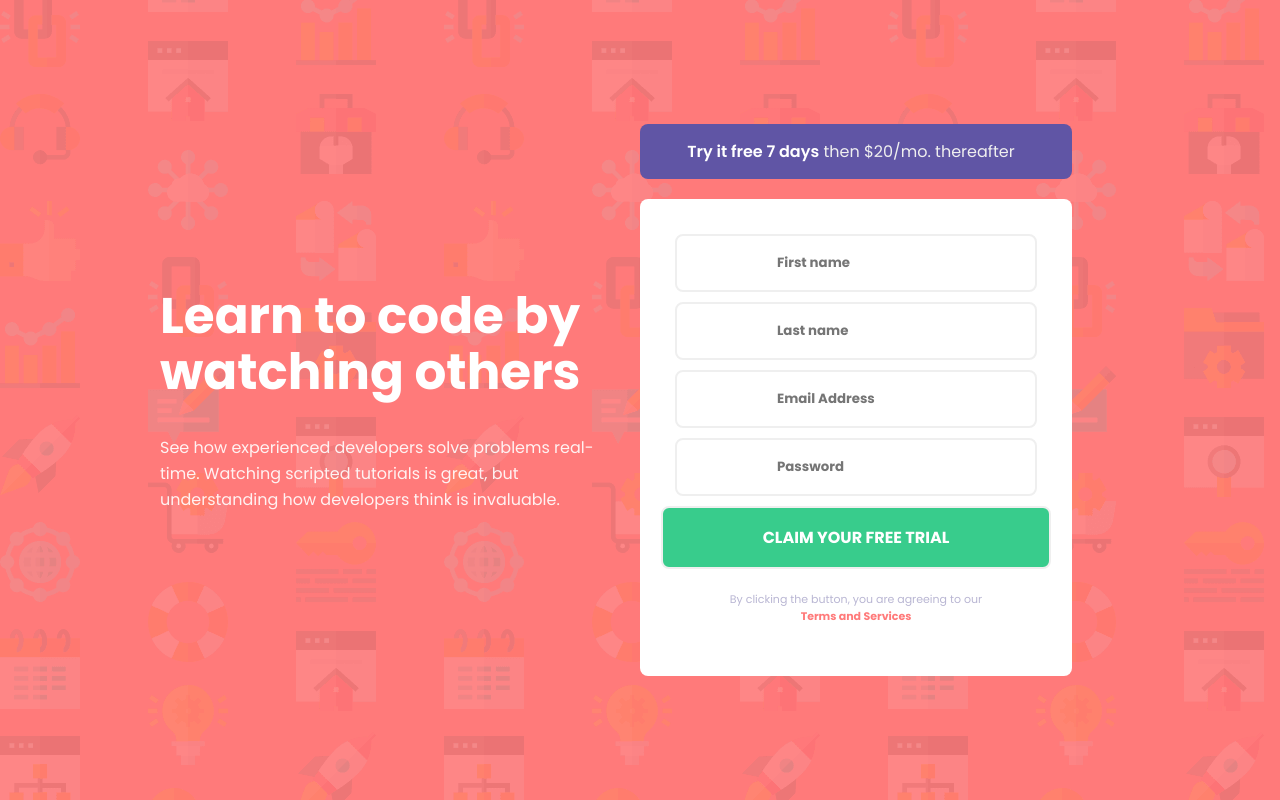
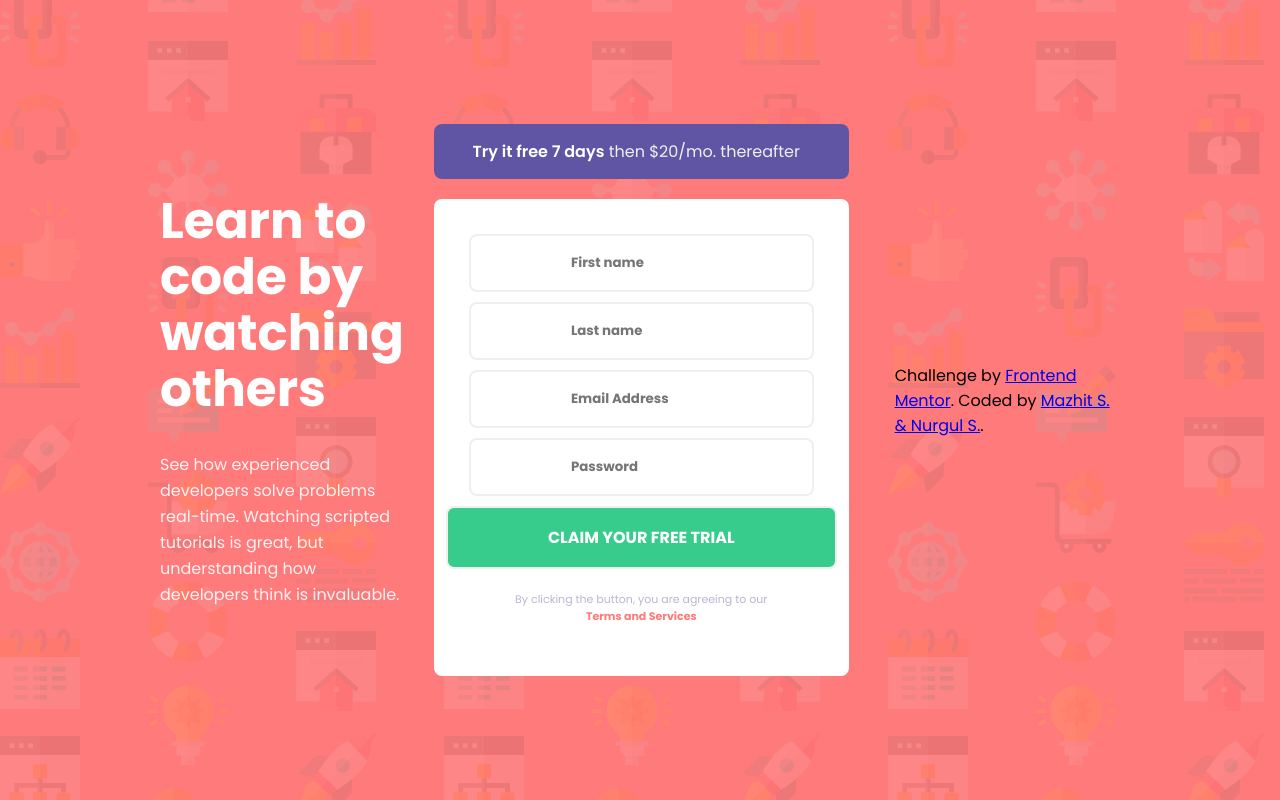
Before and after one commit to Mazhitbratan/sign-up-project, a plain HTML site: page index.html in a window 1280 px wide. Drawn offline with nearby package versions, Linux system fonts and the light colour scheme.

Commit message:
Update index.html

```diff
--- a/index.html
+++ b/index.html
@@ -52,6 +52,13 @@
       </form>
     </section>
 
+    <footer>
+    <p class="attribution">
+      Challenge by <a href="https://www.frontendmentor.io?ref=challenge" target="_blank">Frontend Mentor</a>.
+      Coded by <a href="http://eliezerdavid.com" target="_blank">Mazhit S. & Nurgul S.</a>.
+    </p>
+  </footer>
+
   </main>
 
   </body>
```
